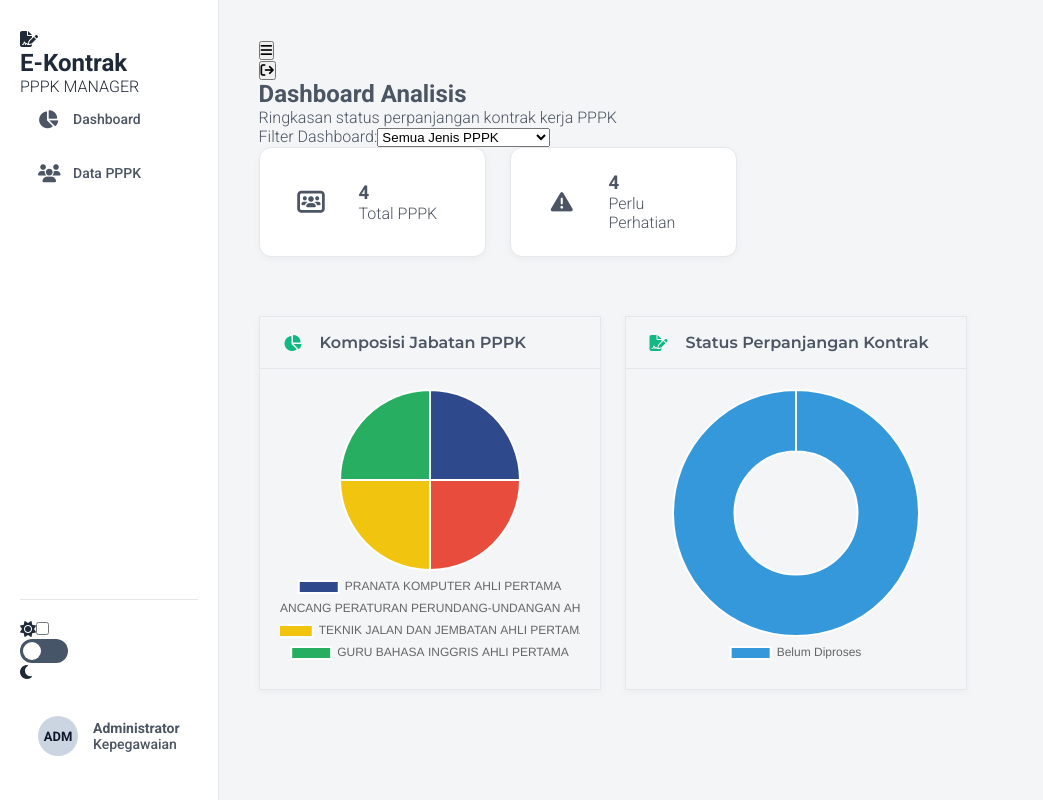
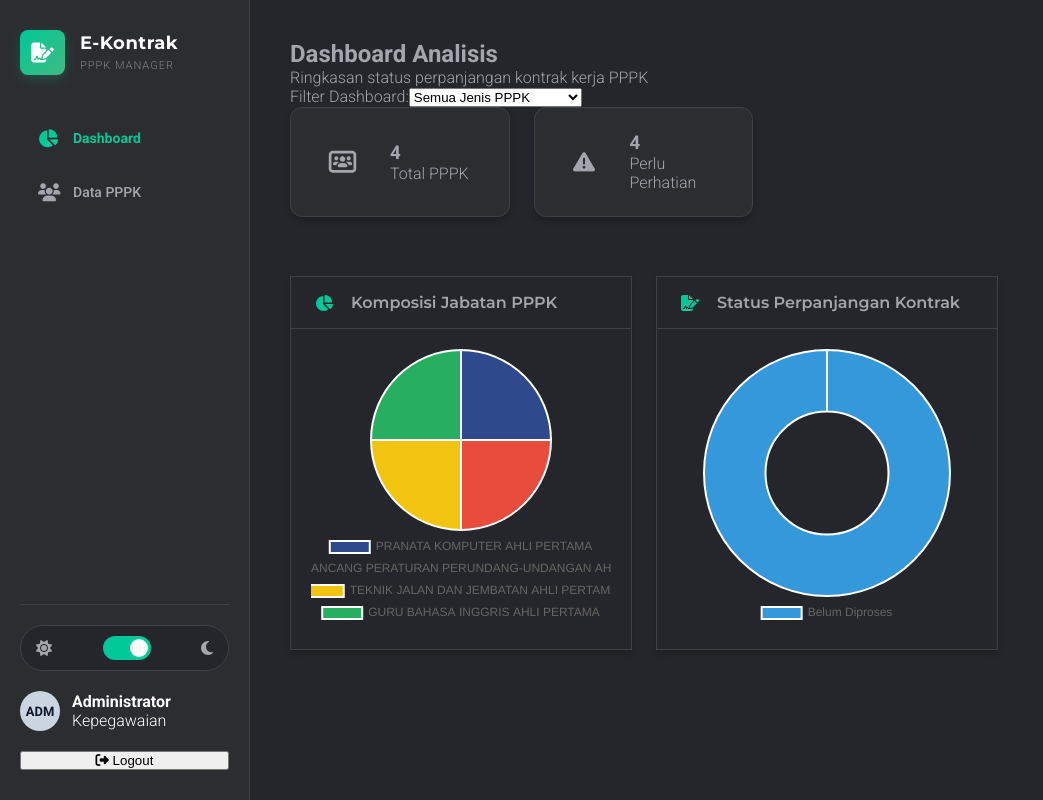
Before and after one commit to rezaldwntr/kontrak-pppk, a Vue app: page / in a window 1280 px wide. Shown: the whole page, without its empty margins (0-1043 px from the left). Built offline with nearby package versions, Linux system fonts and the light colour scheme; no server answers; the database is empty; sample sign-in values are in the browser's storage.

Commit message:
fix: restore legacy UI layout by using correct CSS classes in App.vue, Sidebar.vue, and removing Header.vue wrapper

```diff
--- a/src/App.vue
+++ b/src/App.vue
@@ -1,9 +1,8 @@
 <template>
-  <div id="app-container" :class="themeClass">
-    <Sidebar v-if="isAuthenticated" />
+  <div class="app-container">
+    <Sidebar v-if="!isLoginRoute" />
 
-    <div class="main-content" :class="{ 'auth-mode': !isAuthenticated }">
-      <Header v-if="isAuthenticated" />
+    <div class="main-content" :class="{ 'auth-mode': isLoginRoute }">
       <router-view />
     </div>
 
@@ -13,17 +12,21 @@
 
 <script setup>
 import { computed, onMounted } from 'vue'
+import { useRoute } from 'vue-router'
 import { useAuthStore } from './stores/authStore'
 import Sidebar from './components/layout/Sidebar.vue'
 import Header from './components/layout/Header.vue'
 
 const authStore = useAuthStore()
+const route = useRoute()
 
 const isAuthenticated = computed(() => !!authStore.user)
+const isLoginRoute = computed(() => route.name === 'login')
 
-// Example logic for dark mode can be tied to a config store later
-const themeClass = computed(() => {
-  return 'light-theme' // default for now
+// Initialize theme from local storage or default to dark
+onMounted(() => {
+  const savedTheme = localStorage.getItem('theme') || 'dark'
+  document.body.setAttribute('data-theme', savedTheme)
 })
 </script>
 
--- a/src/components/layout/Sidebar.vue
+++ b/src/components/layout/Sidebar.vue
@@ -1,47 +1,73 @@
 <template>
   <aside class="sidebar">
-    <div class="sidebar-header">
-      <div class="logo-placeholder">
+    <div class="sidebar-brand">
+      <div class="brand-icon">
         <i class="fa-solid fa-file-signature"></i>
       </div>
-      <div class="app-title">
-        <h2>E-Kontrak</h2>
-        <p>PPPK MANAGER</p>
+      <div class="brand-name">
+        <h3>E-Kontrak</h3>
+        <span>PPPK Manager</span>
       </div>
     </div>
 
     <nav class="sidebar-menu">
-      <router-link to="/" class="menu-item">
+      <router-link to="/" class="menu-item" active-class="active">
         <i class="fa-solid fa-chart-pie"></i>
         <span>Dashboard</span>
       </router-link>
-      <router-link to="/data-pegawai" class="menu-item">
+      <router-link to="/data-pegawai" class="menu-item" active-class="active" v-if="authStore.user">
         <i class="fa-solid fa-users"></i>
         <span>Data PPPK</span>
       </router-link>
     </nav>
 
     <div class="sidebar-footer">
-      <div class="theme-toggle">
+      <div class="theme-switch-wrapper">
         <i class="fa-solid fa-sun"></i>
-        <label class="switch">
-          <input type="checkbox" id="theme-switch" />
-          <span class="slider round"></span>
+        <label class="theme-switch" for="checkbox">
+          <input type="checkbox" id="checkbox" @change="toggleTheme" :checked="isDarkTheme" />
+          <div class="slider round"></div>
         </label>
         <i class="fa-solid fa-moon"></i>
       </div>
-      <router-link to="/settings" class="user-profile menu-item">
+      <div class="user-profile-summary" v-if="authStore.user">
         <div class="avatar">ADM</div>
         <div class="user-info">
           <h4>Administrator</h4>
           <p>Kepegawaian</p>
         </div>
-      </router-link>
+      </div>
+      <button class="logout-btn" v-if="authStore.user" @click="handleLogout">
+        <i class="fa-solid fa-right-from-bracket"></i> Logout
+      </button>
     </div>
   </aside>
 </template>
 
 <script setup>
+import { ref, onMounted } from 'vue'
+import { useAuthStore } from '../../stores/authStore'
+import { useRouter } from 'vue-router'
+
+const authStore = useAuthStore()
+const router = useRouter()
+const isDarkTheme = ref(true)
+
+onMounted(() => {
+  isDarkTheme.value = document.body.getAttribute('data-theme') !== 'light'
+})
+
+const toggleTheme = (e) => {
+  const theme = e.target.checked ? 'dark' : 'light'
+  isDarkTheme.value = e.target.checked
+  document.body.setAttribute('data-theme', theme)
+  localStorage.setItem('theme', theme)
+}
+
+const handleLogout = async () => {
+  await authStore.logout()
+  router.push('/')
+}
 </script>
 
 <style scoped>
--- a/src/views/DashboardView.vue
+++ b/src/views/DashboardView.vue
@@ -1,13 +1,13 @@
 <template>
-  <div class="content-header">
-    <div>
+  <header class="header">
+    <div class="page-title">
       <h2>Dashboard Analisis</h2>
       <p>Ringkasan status perpanjangan kontrak kerja PPPK</p>
     </div>
-    <div v-if="!authStore.user" style="margin-left: auto;">
+    <div class="header-actions" v-if="!authStore.user">
       <router-link to="/login" class="btn btn-primary"><i class="fa-solid fa-right-to-bracket"></i> Login</router-link>
     </div>
-  </div>
+  </header>
 
   <div class="dashboard-filters">
     <label for="filter-dashboard-jenis">Filter Dashboard:</label>
--- a/src/views/PegawaiView.vue
+++ b/src/views/PegawaiView.vue
@@ -1,10 +1,10 @@
 <template>
-  <div class="content-header">
-    <div>
+  <header class="header">
+    <div class="page-title">
       <h2>Data PPPK</h2>
       <p>Manajemen data profil dan masa kontrak PPPK</p>
     </div>
-  </div>
+  </header>
 
   <div class="card" style="padding: 1.5rem;">
     <PegawaiTable
```
